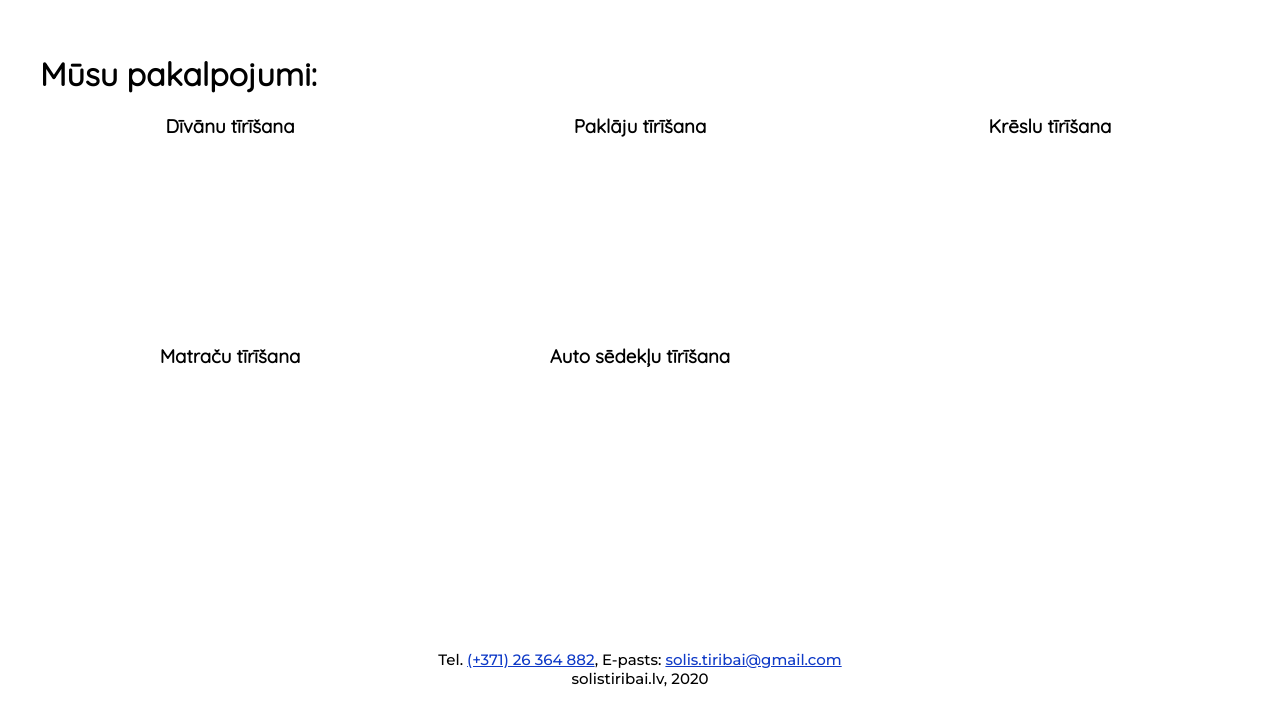
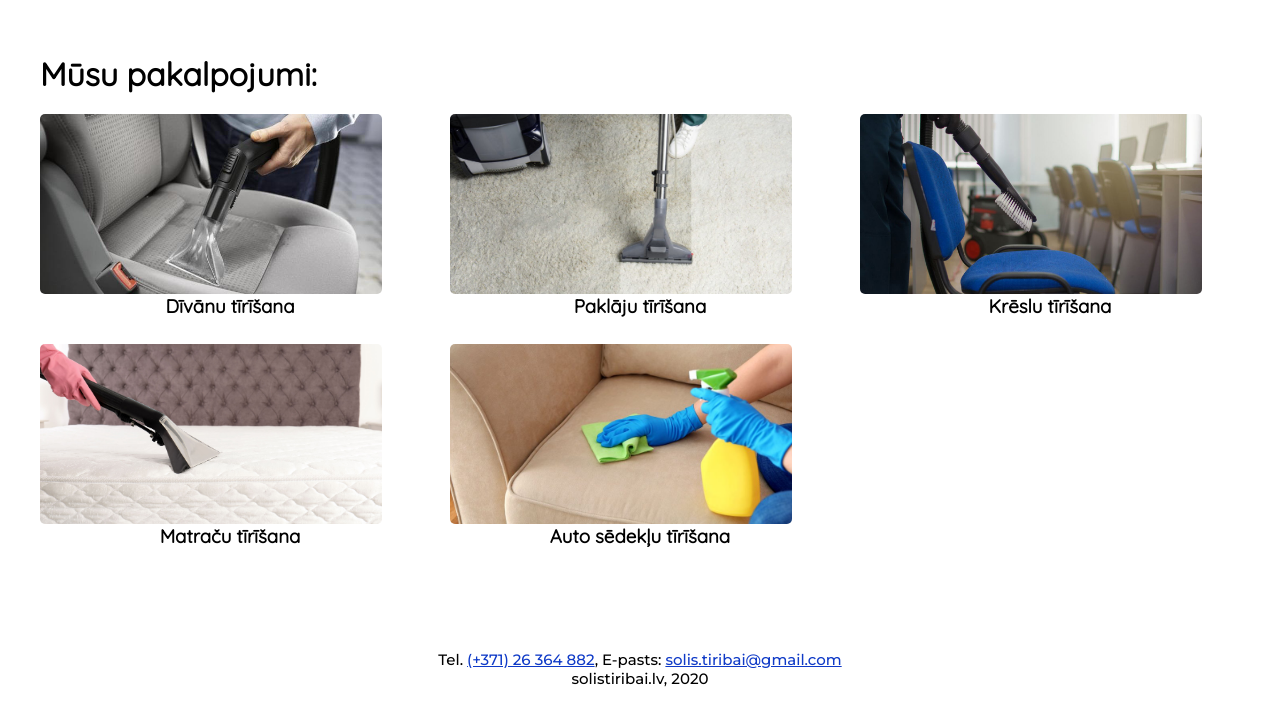
Before and after one commit to madzadev/solistiribai, a Gatsby site: page /pakalpojumi in a window 1280 px wide. Shown: the part 92-800 px from the top of the page. Built offline with nearby package versions, Linux system fonts and the light colour scheme; Gatsby itself is replaced by a stand-in of ours.

Commit message:
fixed graphql on services

```diff
--- a/src/pages/pakalpojumi.js
+++ b/src/pages/pakalpojumi.js
@@ -30,13 +30,14 @@ const ServicesPage = ({ data }) => {
           fluid={data.dog.childImageSharp.fluid}
           alt="This is a picture of my face."
         /> */}
-        {data.allFile.edges.map((node, index) => (
+        {data.allFile.edges.map((el, index) => (
           <div className="services-box">
-            {/* <Img
+            {console.log(el)}
+            <Img
               className="services-img"
-              fluid={node.childImageSharp.fluid}
+              fluid={el.node.childImageSharp.fluid}
               alt="img"
-            /> */}
+            />
             <h3 className="services-img-title">{services[index]}</h3>
           </div>
         ))}
@@ -55,6 +56,7 @@ export const query = graphql`
           childImageSharp {
             fluid(maxWidth: 600, quality: 100) {
               ...GatsbyImageSharpFluid
+              ...GatsbyImageSharpFluidLimitPresentationSize
             }
           }
         }
```
